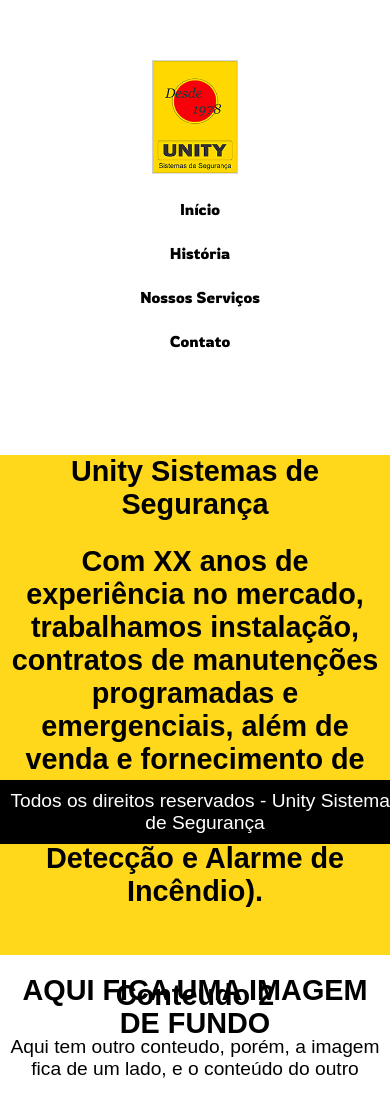
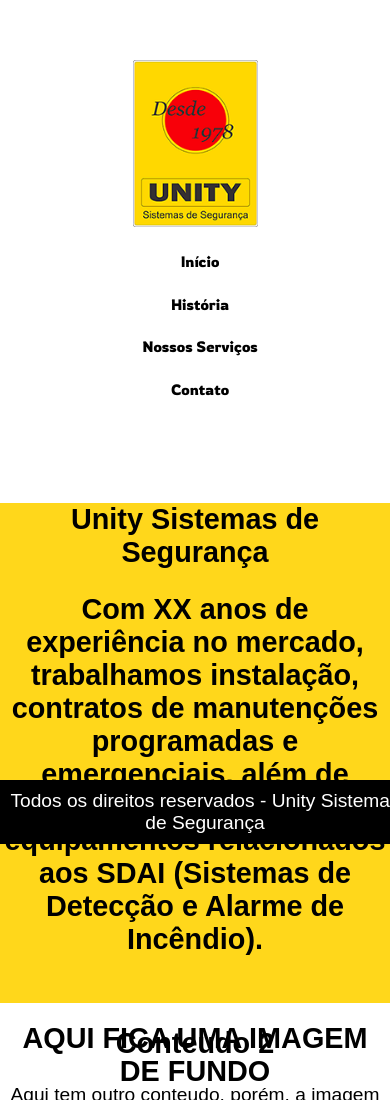
Before and after one commit to lvictor215/projetoUnity, a plain HTML site: page index.html in a window 390 px wide. Shown: the top 1100 px of the page. Drawn offline with Linux system fonts and the light colour scheme.

Commit message:
Melhoria do design

```diff
--- a/css/style.css
+++ b/css/style.css
@@ -29,6 +29,25 @@
     --cor-secund-04: #806b0e;
 
 }
+
+* {
+    scrollbar-width: thin;
+    scrollbar-color: #ffe369, #fff;
+  }
+
+body::-webkit-scrollbar {
+    width: 12px;               /* width of the entire scrollbar */
+  }
+
+  body::-webkit-scrollbar-track {
+    background-image: linear-gradient(#ffe369, #fff);        /* color of the tracking area */
+  }
+
+  body::-webkit-scrollbar-thumb {
+    background: transparent;     /* color of the scroll thumb */
+    border-radius: 20px;;  /* creates padding around scroll thumb */
+  }
+
 
 body, ul, li, p {
     margin: 0;
@@ -161,8 +180,25 @@
         display: block;
         padding: 10px;
         color: black;
-        font-size: 4vw;
+        font-size: 2.8vw;
     }
 
 
 }
+
+@media (max-width: 700px) {
+
+    .menu li a {
+        font-size: 3vw;
+    }
+}
+
+@media (max-width: 500px){
+
+    .logo{
+        max-width: 125px;
+    }
+    .menu li a{
+        font-size: 15px;
+    }
+}
```
